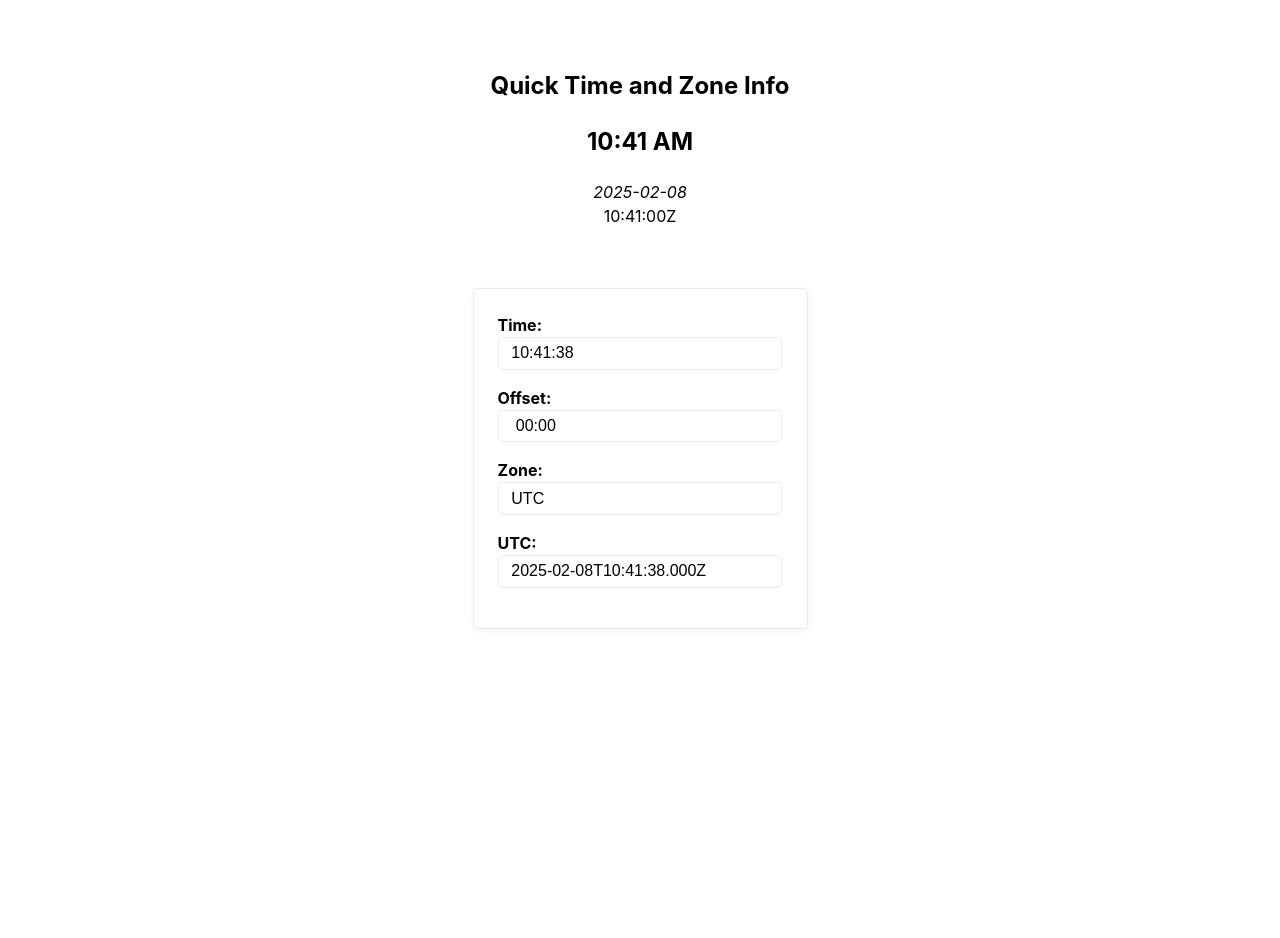
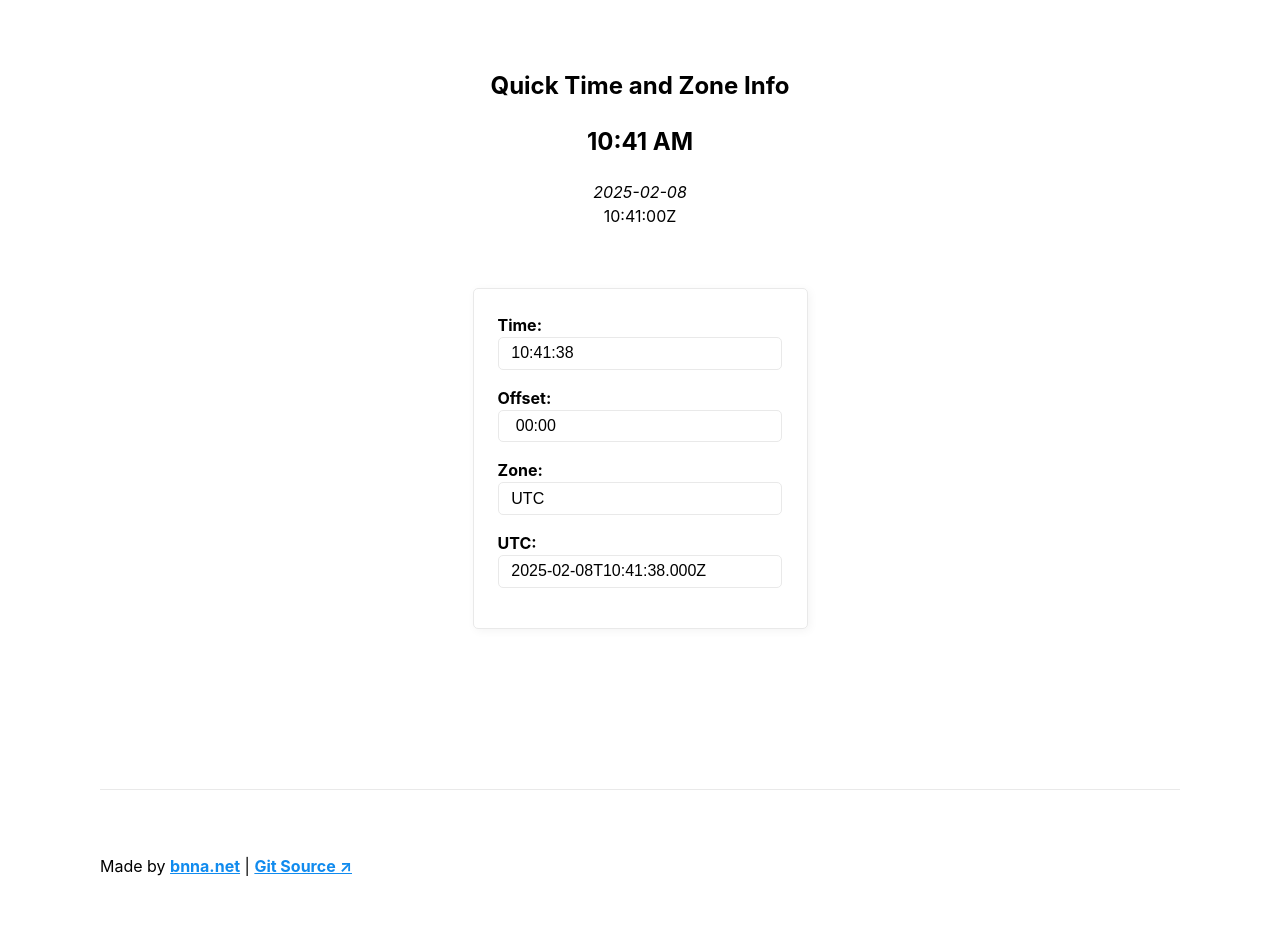
Before and after one commit to bnnanet/time, a plain HTML site: page index.html in a window 1280 px wide. Before the commit the page ends 800 px from the top, so only its background shows below. Drawn offline with Linux system fonts and the light colour scheme.

Commit message:
feat: add footer w/ links

```diff
--- a/index.html
+++ b/index.html
@@ -32,6 +32,17 @@
                 </form>
             </section>
         </main>
+        <footer>
+            <hr />
+            <p>
+                Made by
+                <a href="https://bnna.net" target="_blank">bnna.net</a>
+                |
+                <a href="https://github.com/bnnanet/time" target="_blank"
+                    >Git Source ↗</a
+                >
+            </p>
+        </footer>
 
         <script>
             console.info(`time v1.0.0 (2025-02-08)`);
```
